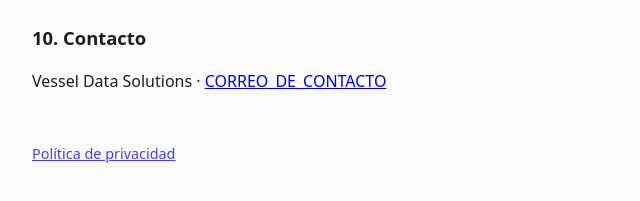
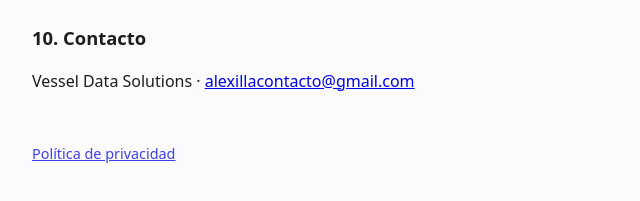
Before and after one commit to AlejandroEd123/donna-legal, a plain HTML site: page terminos.html in a window 1280 px wide. Shown: the part 1611-1812 px from the top of the page, 272-912 px from the left. Drawn offline with Linux system fonts and the light colour scheme.

Commit message:
Update contact email in terminos.html

```diff
--- a/terminos.html
+++ b/terminos.html
@@ -44,7 +44,7 @@
 <p>Si cambiamos estas condiciones, actualizaremos la fecha de arriba. Seguir usando Donna después del cambio significa que aceptas la nueva versión.</p>
 
 <h2>10. Contacto</h2>
-<p>Vessel Data Solutions · <a href="mailto:CORREO_DE_CONTACTO">CORREO_DE_CONTACTO</a></p>
+<p>Vessel Data Solutions · <a href="mailto:CORREO_DE_CONTACTO">alexillacontacto@gmail.com</a></p>
 
 <footer><a href="privacidad.html">Política de privacidad</a></footer>
 </body>
```
